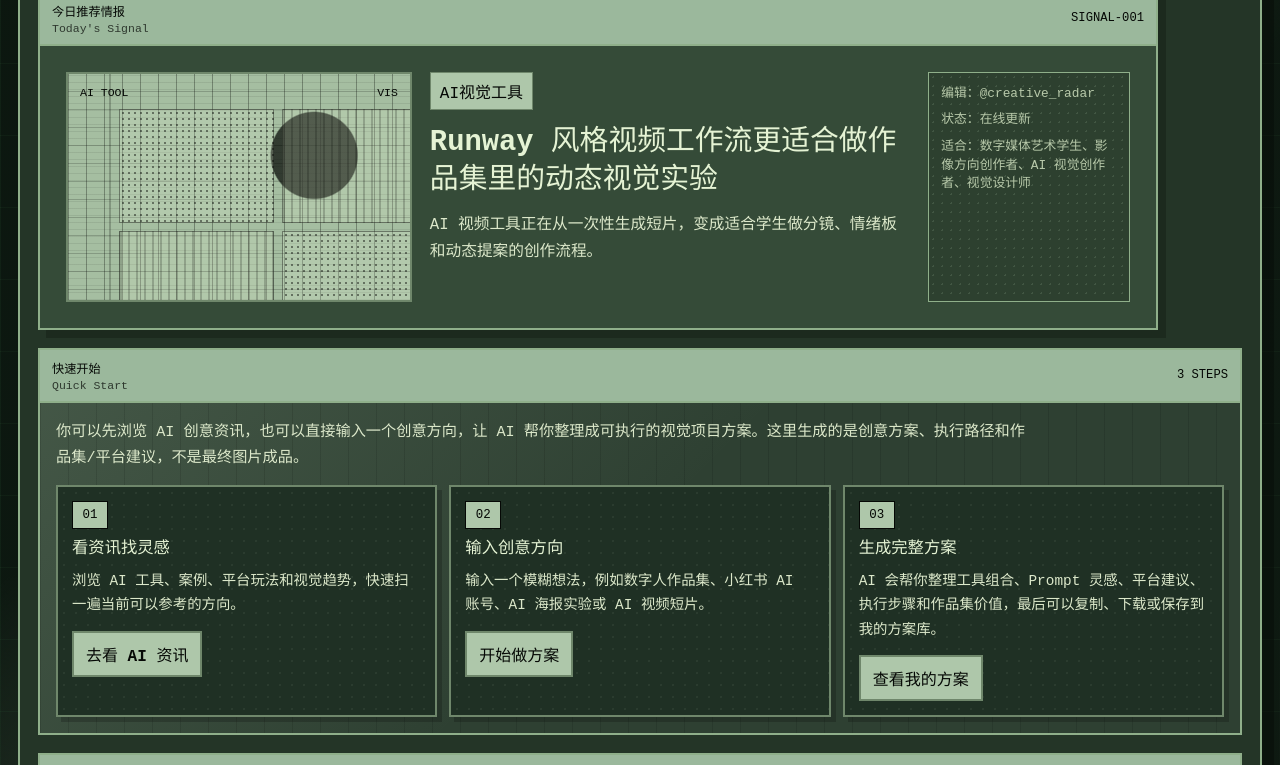
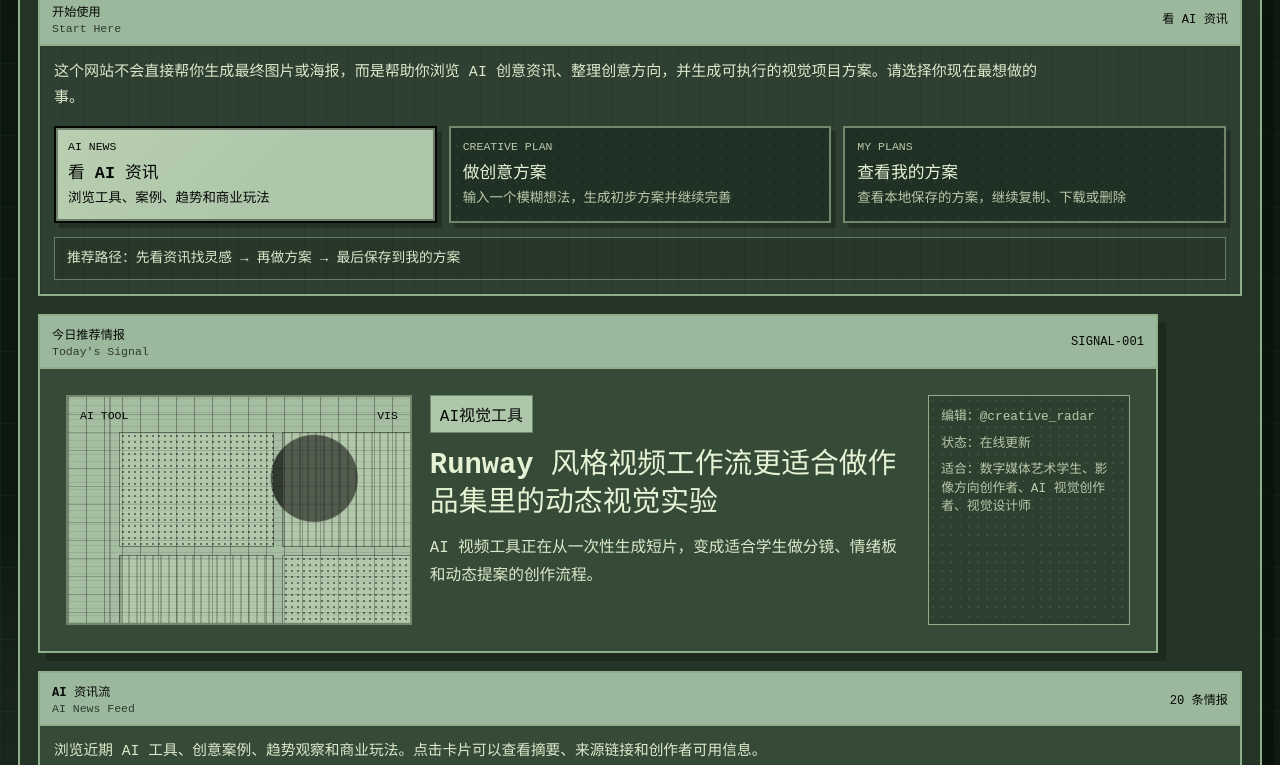
Before and after one commit to Xianliangzi/ai-creative-radar, a React (Vite) app: page / in a window 1280 px wide. Shown: the part 800-1565 px from the top of the page. Built offline with nearby package versions, Linux system fonts and the light colour scheme.

Commit message:
Merge homepage onboarding into start here

```diff
--- a/src/App.jsx
+++ b/src/App.jsx
@@ -33,21 +33,21 @@
 const modeTabs = [
   {
     id: 'news',
-    title: 'AI 资讯',
+    title: '看 AI 资讯',
     label: 'AI News',
-    description: '浏览工具、案例和趋势',
+    description: '浏览工具、案例、趋势和商业玩法',
   },
   {
     id: 'plan',
-    title: '创意方案',
+    title: '做创意方案',
     label: 'Creative Plan',
-    description: '输入想法，生成初步方案',
+    description: '输入一个模糊想法，生成初步方案并继续完善',
   },
   {
     id: 'library',
-    title: '我的方案',
+    title: '查看我的方案',
     label: 'My Plans',
-    description: '查看本地保存的方案',
+    description: '查看本地保存的方案，继续复制、下载或删除',
   },
 ]
 
@@ -752,57 +752,17 @@
           </div>
         </div>
 
-        <TodaysSignal signal={todaysSignal} />
-
-        <section className="quick-start" aria-labelledby="quick-start-title">
-          <div className="section-title">
-            <span>
-              <strong id="quick-start-title">快速开始</strong>
-              <small>Quick Start</small>
-            </span>
-            <span>3 steps</span>
-          </div>
-          <div className="quick-start-body">
-            <p>
-              你可以先浏览 AI 创意资讯，也可以直接输入一个创意方向，让 AI 帮你整理成可执行的视觉项目方案。这里生成的是创意方案、执行路径和作品集/平台建议，不是最终图片成品。
-            </p>
-            <div className="quick-start-steps">
-              <article>
-                <span>01</span>
-                <h3>看资讯找灵感</h3>
-                <p>浏览 AI 工具、案例、平台玩法和视觉趋势，快速扫一遍当前可以参考的方向。</p>
-                <button type="button" onClick={() => selectMode('news')}>
-                  去看 AI 资讯
-                </button>
-              </article>
-              <article>
-                <span>02</span>
-                <h3>输入创意方向</h3>
-                <p>输入一个模糊想法，例如数字人作品集、小红书 AI 账号、AI 海报实验或 AI 视频短片。</p>
-                <button type="button" onClick={() => selectMode('plan')}>
-                  开始做方案
-                </button>
-              </article>
-              <article>
-                <span>03</span>
-                <h3>生成完整方案</h3>
-                <p>AI 会帮你整理工具组合、Prompt 灵感、平台建议、执行步骤和作品集价值，最后可以复制、下载或保存到我的方案库。</p>
-                <button type="button" onClick={() => selectMode('library')}>
-                  查看我的方案
-                </button>
-              </article>
-            </div>
-          </div>
-        </section>
-
         <section className="mode-switcher" id="main-functions" aria-labelledby="mode-switcher-title">
           <div className="section-title">
             <span>
-              <strong id="mode-switcher-title">选择你现在要做什么</strong>
-              <small>Choose a Mode</small>
+              <strong id="mode-switcher-title">开始使用</strong>
+              <small>Start Here</small>
             </span>
             <span>{modeTabs.find((tab) => tab.id === activeMode)?.title}</span>
           </div>
+          <p className="mode-intro">
+            这个网站不会直接帮你生成最终图片或海报，而是帮助你浏览 AI 创意资讯、整理创意方向，并生成可执行的视觉项目方案。请选择你现在最想做的事。
+          </p>
           <div className="mode-tabs" role="tablist" aria-label="Main function tabs">
             {modeTabs.map((tab) => (
               <button
@@ -819,6 +779,7 @@
               </button>
             ))}
           </div>
+          <p className="mode-path">推荐路径：先看资讯找灵感 → 再做方案 → 最后保存到我的方案</p>
         </section>
 
         {activeMode === 'plan' && (
@@ -1201,6 +1162,8 @@
         )}
 
         {activeMode === 'news' && (
+        <>
+        <TodaysSignal signal={todaysSignal} />
         <section className="feed-section" id="news-feed" aria-labelledby="news-feed-title">
           <div className="section-title">
             <span>
@@ -1225,6 +1188,7 @@
             ))}
           </section>
         </section>
+        </>
         )}
 
         {activeMode === 'library' && (
--- a/src/index.css
+++ b/src/index.css
@@ -809,6 +809,15 @@
     #2e4032;
 }
 
+.mode-intro {
+  max-width: 1040px;
+  margin: 0;
+  padding: 14px 14px 0;
+  color: #dce8ca;
+  font-size: 0.94rem;
+  line-height: 1.72;
+}
+
 .mode-tabs {
   display: grid;
   grid-template-columns: repeat(3, minmax(0, 1fr));
@@ -870,6 +879,16 @@
 .mode-tab.is-active strong,
 .mode-tab.is-active span {
   color: #050805;
+}
+
+.mode-path {
+  margin: 0 14px 14px;
+  padding: 10px 12px;
+  border: 1px solid rgba(143, 175, 138, 0.58);
+  color: #dce8ca;
+  background: rgba(5, 8, 5, 0.16);
+  font-size: 0.86rem;
+  line-height: 1.55;
 }
 
 .todays-signal {
```
